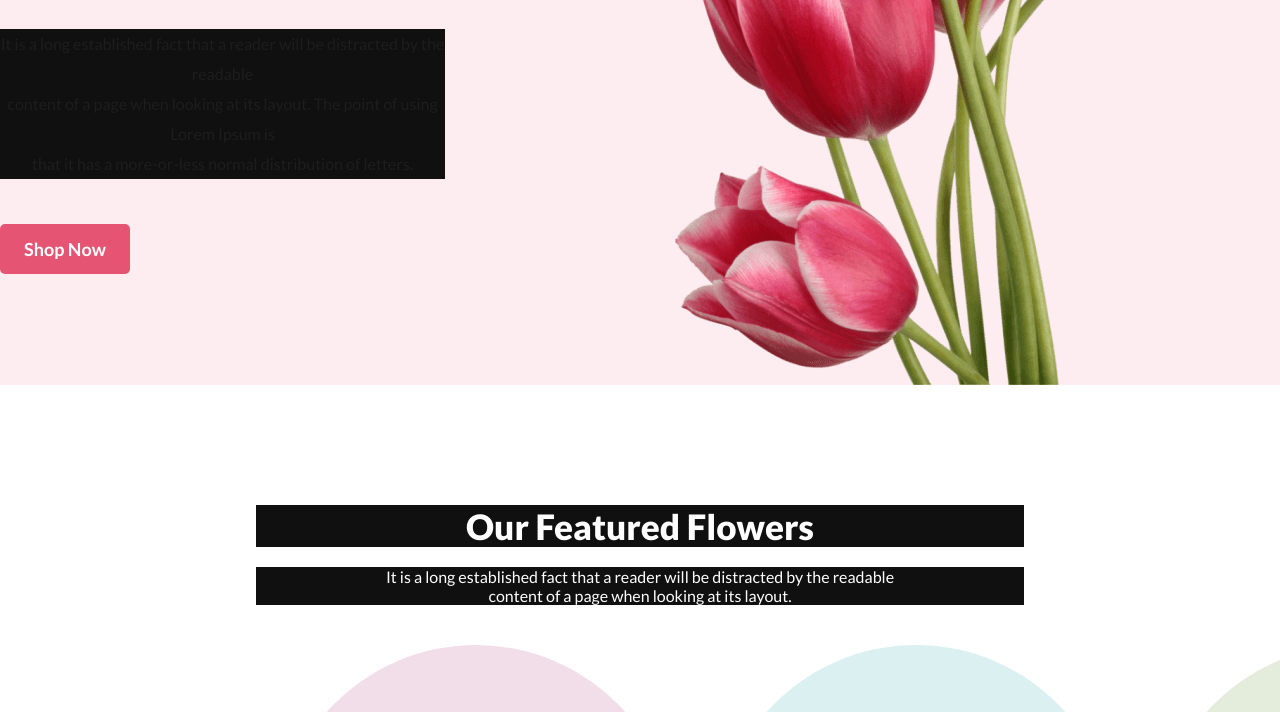
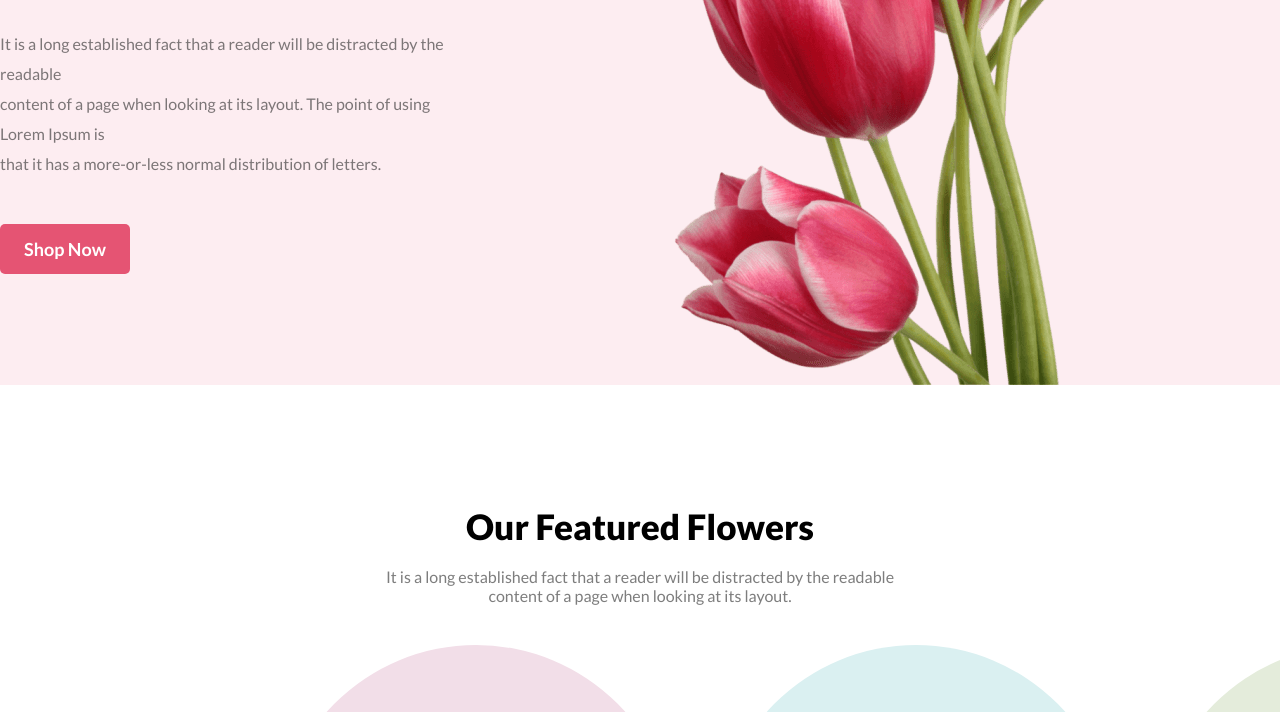
Before and after one commit to NFRIDOY/flower-shop-assignment1, a plain HTML site: page index.html in a window 1280 px wide. Shown: the part 415-1127 px from the top of the page. Drawn offline with Linux system fonts and the light colour scheme.

Commit message:
Email & Footer is done fixed

```diff
--- a/style.css
+++ b/style.css
@@ -261,14 +261,15 @@ footer {
     align-items: center;
     padding-top: 40px;
     padding-bottom: 10px;
+    background: #111010;
 }
-footer, h1,p {
-    background: #111010;
+footer h1 {
     color: white ;
     text-align: center;
 }
 .footerText{
     color: rgba(255, 255, 255, 0.90);
+    text-align: center;
 }
 .copy {
     font-size: smaller;
```
